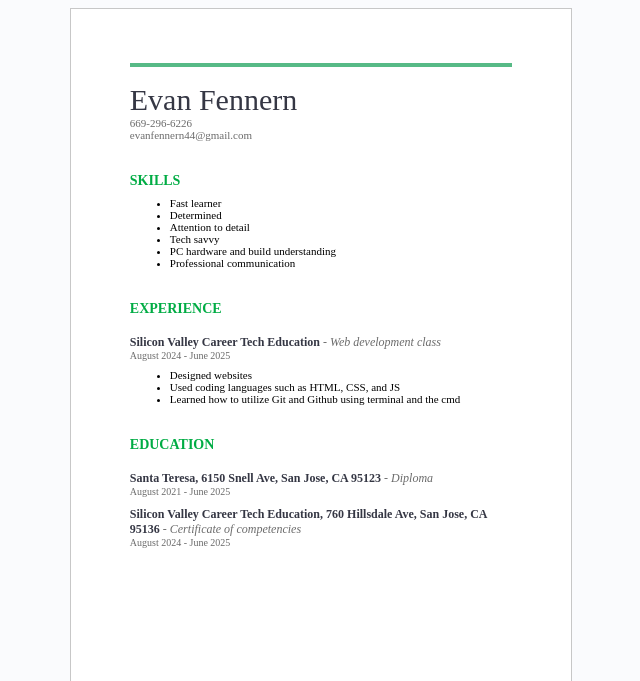
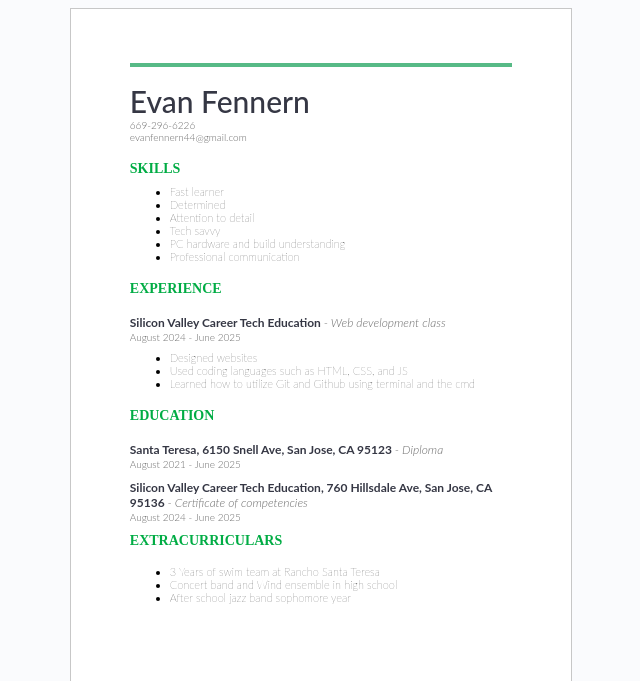
Before and after one commit to Evanosana/Resume, a plain HTML site: page index.html in a window 1280 px wide. Shown: the top 681 px of the page, without its empty margins (319-959 px from the left). Drawn offline with Linux system fonts and the light colour scheme.

Commit message:
final edit, -successfully trolled Mr. C

```diff
--- a/index.html
+++ b/index.html
@@ -6,9 +6,15 @@
     <meta name="viewport" content="width=device-width, initial-scale=1.0">
     <link rel="stylesheet" href="styles.css">
     <link rel="shortcut icon" href="resume-logo.webp">
+    <link rel="shortcut icon" href="iconskert.ico">
+    <link rel="preconnect" href="https://fonts.gstatic.com" crossorigin>
+    <link href="https://fonts.googleapis.com/css2?family=Lato:ital,wg">
+    <!-- <title>Resume - Google docs</title> -->
     <title>Resume</title>
 </head>
 <body>
+    <!-- <img src="lmao2.png" alt="doc"> -->
+    <!-- <img class="dots" src="Screenshot 2024-08-30 at 1.42.26 PM.png" alt="lol"> -->
     <div class="paper">
         <div class="header"></div>
         <h1>Evan Fennern</h1>
@@ -32,11 +38,19 @@
         </ul>
         <h3>EDUCATION</h3>
         <p class="addy">Santa Teresa, 6150 Snell Ave, San Jose, CA 95123 <span>- Diploma</span></p>
-<!--        <p class="italy">- Diploma</p>-->
         <p class="date">August 2021 - June 2025</p>
         <p class="addy">Silicon Valley Career Tech Education, 760 Hillsdale Ave, San Jose, CA 95136 <span>- Certificate of competencies</span></p>
-<!--        <p class="italy">- Certificate of competencies</p>-->
         <p class="date">August 2024 - June 2025</p>
+        <h3 class="end">EXTRACURRICULARS</h3>
+        <ul>
+            <li>3 Years of swim team at Rancho Santa Teresa</li>
+            <li>Concert band and Wind ensemble in high school</li>
+            <li>After school jazz band sophomore year</li>
+        </ul>
     </div>
 </body>
 </html>
+
+<!--
+    Everything that i commented out is the google docs troll
+ -->
--- a/styles.css
+++ b/styles.css
@@ -1,13 +1,13 @@
 *{
     margin-bottom: 0px;
     padding-bottom: 0px;
-
 }
 body{
     display: flex;
     justify-content: center;
     align-items: center;
     background-color: #FAFBFD;
+    /* flex-direction: column; */
 }
 .paper{
     width: 382.4px;
@@ -17,12 +17,18 @@ body{
     padding-left: 58.8px;
     padding-right: 58.8px;
     padding-top: 25px;
+    margin-bottom: 8px;
 }
 h1{
     font-size: 30px;
     margin-top: 12px;
     font-weight:normal;
     color: #353744;
+    padding: 0px;
+    margin: 0px;
+    font-family: "Lato", system-ui;
+    font-weight: 450;
+    font-style: normal;
 }
 .header{
     height: 4.116px;
@@ -32,18 +38,14 @@ h1{
     margin-bottom: 16px;
 }
 .num{
-    font-size: 11px;
+    font-size: 10px;
     color: #6b6b6b;
     margin-top: 0px;
-}
-h1{
-    padding: 0px;
-    margin: 0px;
 }
 h3{
     padding: 0px;
     margin: 0px;
-    margin-top: 32px;
+    margin-top: 18px;
     font-size: 14px;
     color: #00AC44;
     font-weight:bolder;
@@ -51,6 +53,9 @@ h3{
 li{
     font-size: 11px;
     padding-top: 0px;
+    font-family: "Lato", sans-serif;
+    font-weight: 200;
+    font-style: normal;
 }
 .addy{
     font-size: 12px;
@@ -65,6 +70,9 @@ span{
     font-style: italic;
     display: inline-block;
     font-weight: normal;
+    font-family: "Lato", sans-serif;
+    font-weight: 300;
+    font-style: italic;
 }
 .date{
     font-size: 10px;
@@ -76,3 +84,28 @@ span{
 .one{
     margin-bottom: -8px;
 }
+p{
+    font-family: "Lato", sans-serif;
+    font-weight: 300;
+    font-style: normal;
+}
+/* img{
+    height: 38.5px;
+    width: auto;
+    display: block;
+    margin-bottom: 10px;
+    margin-top: 0px;
+}
+body{
+    margin-top: 0px;
+}
+.dots{
+    height: 24px;
+    width: auto;
+    display: inline-block;
+    display: inline-flex;
+    align-self: flex-start;
+}
+.paper{
+    margin-top: -32px;
+} */
```
Also changed, not shown: Screenshot 2024-08-30 at 1.42.26 PM.png (added), iconskert.ico (added), lmao2.png (added), 1 other file.
